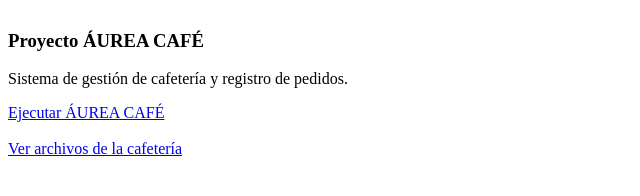
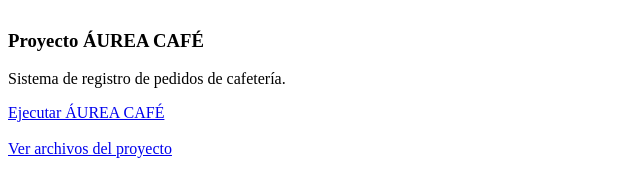
Before and after one commit to danielacarmonamv23-png/Portafolio-Ingenieria-de-Software, a plain HTML site: page index.html in a window 1280 px wide. Shown: the part 288-484 px from the top of the page, 0-640 px from the left. Drawn offline with Linux system fonts and the light colour scheme.

Commit message:
Agregar proyecto Aurea Cafe al portafolio

```diff
--- a/index.html
+++ b/index.html
@@ -36,16 +36,16 @@
     <section>
         <h3>Proyecto ÁUREA CAFÉ</h3>
 
-        <p>Sistema de gestión de cafetería y registro de pedidos.</p>
+        <p>Sistema de registro de pedidos de cafetería.</p>
 
-        <a href="./Proyecto%20Cafeteria/index.html">
+        <a href="./Proyecto%20Cafeteria/public/index.html">
             Ejecutar ÁUREA CAFÉ
         </a>
 
         <br><br>
 
-        <a href="./Proyecto%20Cafeteria/">
-            Ver archivos de la cafetería
+        <a href="https://github.com/danielacarmonamv23-png/Portafolio-Ingenieria-de-Software/tree/main/Proyecto%20Cafeteria">
+            Ver archivos del proyecto
         </a>
     </section>
 
```
